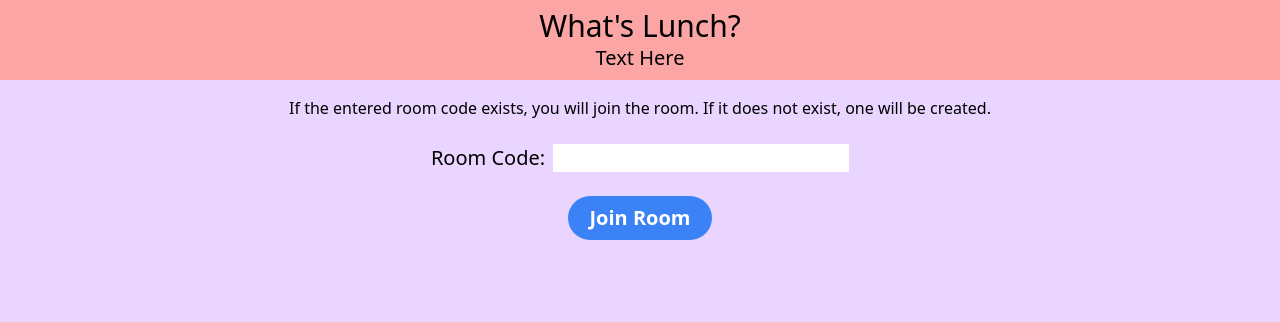
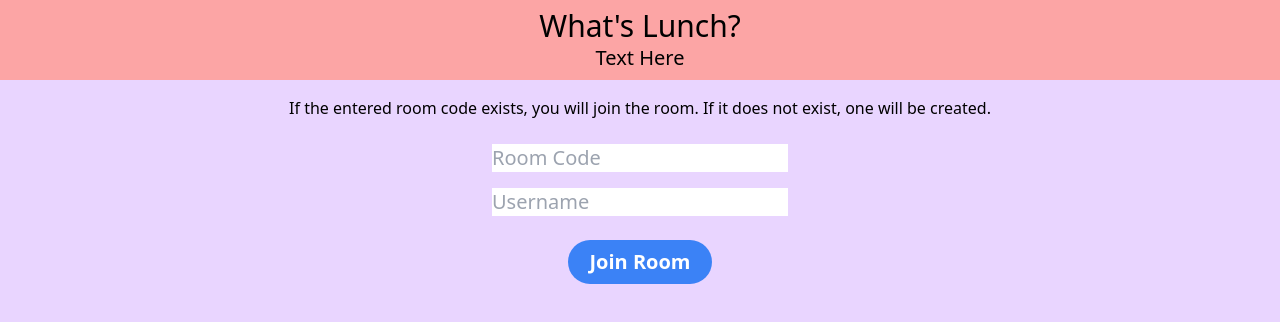
Before and after one commit to Daverhan/wheres-lunch-web-app, a Next.js app: page / in a window 1280 px wide. Shown: the top 322 px of the page. Built offline with nearby package versions, Linux system fonts and the light colour scheme.

Commit message:
Add username field under room code field

```diff
--- a/src/app/api/join_room/route.ts
+++ b/src/app/api/join_room/route.ts
@@ -5,10 +5,11 @@ import sessionOptions from "../../../lib/session";
 export async function POST(req: NextRequest) {
   const formData = await req.formData();
   const roomCode = formData.get("room_code");
+  const username = formData.get("username");
 
-  if (!roomCode) {
+  if (!roomCode || !username) {
     return NextResponse.json(
-      { error: "No room code entered" },
+      { error: "Room code or username was not entered" },
       { status: 400 }
     );
   }
@@ -17,6 +18,7 @@ export async function POST(req: NextRequest) {
 
   const session = await getIronSession(req, res, sessionOptions);
   session.roomCode = roomCode.toString();
+  session.username = username.toString();
   await session.save();
 
   return res;
--- a/src/components/EnterRoomCode.tsx
+++ b/src/components/EnterRoomCode.tsx
@@ -27,9 +27,19 @@ export default function EnterRoomCode() {
       onSubmit={handleSubmit}
       className="flex flex-col text-xl items-center gap-6"
     >
-      <div className="flex gap-2 text-xl">
-        <label htmlFor="room_code">Room Code:</label>
-        <input type="text" name="room_code" id="room_code"></input>
+      <div className="flex flex-col gap-4 text-xl">
+        <input
+          placeholder="Room Code"
+          type="text"
+          name="room_code"
+          id="room_code"
+        ></input>
+        <input
+          placeholder="Username"
+          type="text"
+          name="username"
+          id="username"
+        ></input>
       </div>
       <button className="bg-blue-500 hover:bg-blue-700 text-white font-bold py-2 px-4 rounded-full w-36">
         Join Room
```
